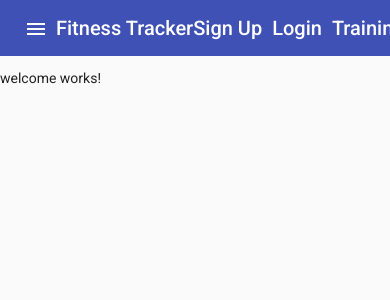
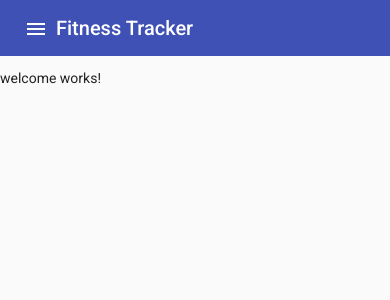
Before and after one commit to Gagandeep39/angular-fitness-tracker, an Angular app: page / in a window 390 px wide. Shown: the top 300 px of the page. Built offline with nearby package versions, Linux system fonts and the light colour scheme.

Commit message:
Created a resposive toolbar ui Sidebar toggle only shown in small screens

```diff
--- a/src/app/app.component.html
+++ b/src/app/app.component.html
@@ -3,13 +3,13 @@
   <mat-sidenav-content>
     <p>
       <mat-toolbar color="primary">
-        <button mat-icon-button class="example-icon" (click)="sideNav.toggle()"
+        <button fxHide.gt-xs mat-icon-button class="example-icon" (click)="sideNav.toggle()"
           aria-label="Example icon-button with menu icon">
           <mat-icon>menu</mat-icon>
         </button>
         <span><a routerLink="/">Fitness Tracker</a></span>
         <span class="example-spacer"></span>
-        <div>
+        <div fxHide.xs>
           <ul fxLayout fxLayoutGap="10px" class="navigation-items">
             <li><a routerLink="/signup">Sign Up</a></li>
             <li><a routerLink="/login">Login</a></li>
```
